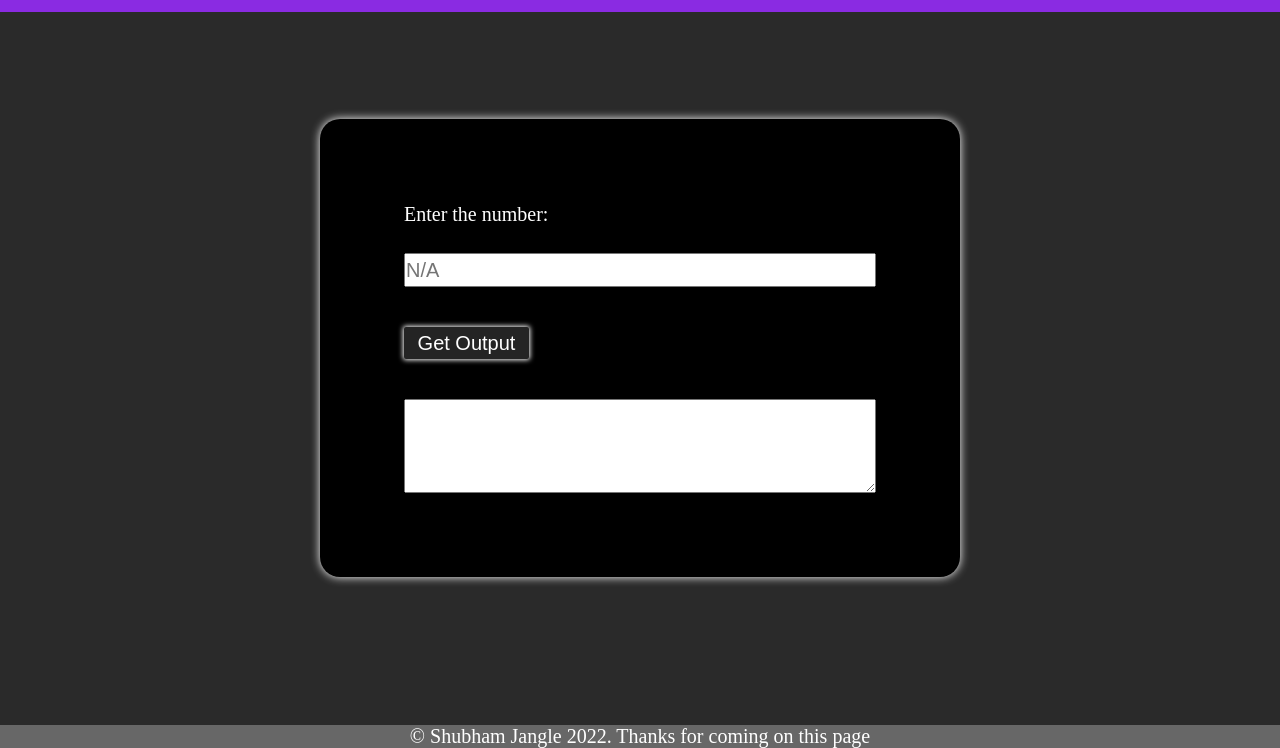
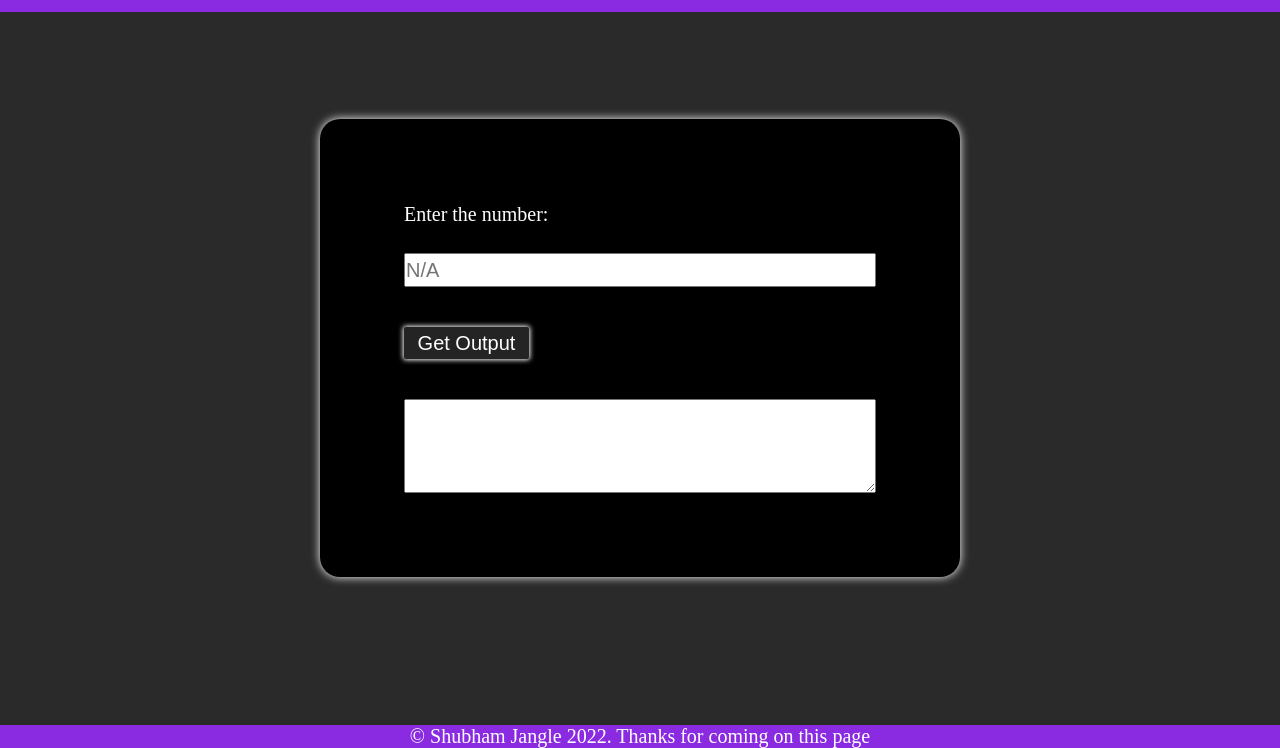
Before and after one commit to shubhamjangle10/FigureToWordConversion, a plain HTML site: page index.html in a window 1280 px wide. Shown: the part 52-800 px from the top of the page. Drawn offline with Linux system fonts and the light colour scheme.

Commit message:
Update index.css

```diff
--- a/index.css
+++ b/index.css
@@ -76,5 +76,5 @@ footer{
     width: 100%;
     bottom: 0;
     position: absolute;
-    background-color: rgb(103, 103, 103);
+    background-color: blueviolet;
 }
```
